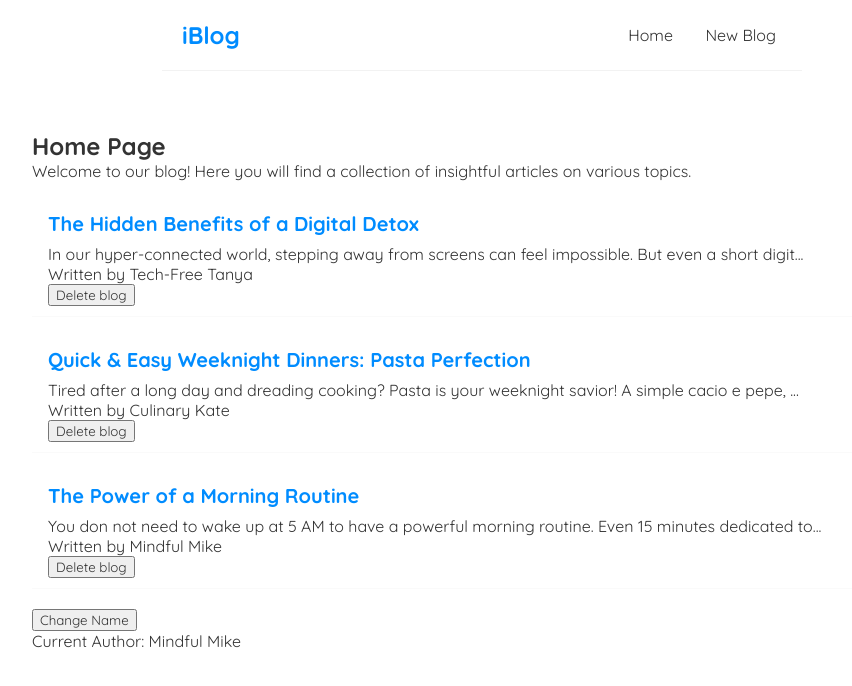
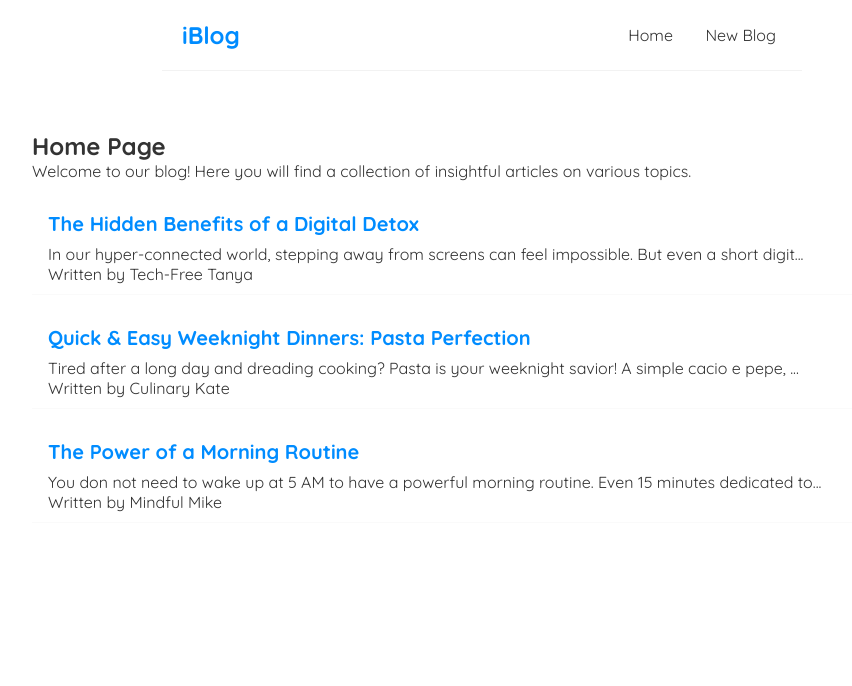
Before and after one commit to AbdullaAlmarzooq/i_blog, a React (Create React App) app: page / in a window 1280 px wide. Shown: the top 686 px of the page, without its empty margins (158-1010 px from the left). Built offline with nearby package versions, Linux system fonts and the light colour scheme; data requests are answered from the project's data file.

Commit message:
setup the local database

```diff
--- a/src/BlogList.js
+++ b/src/BlogList.js
@@ -7,8 +7,6 @@ const BlogList = ({ blogs, title, handleDelete }) => {
                     <h2>{blog.title}</h2>
                     <p>{blog.body.substring(0, 100)}...</p>
                     <p>Written by {blog.author}</p>
-                    <button onClick={() => handleDelete(blog.id)}>Delete blog</button>
-
                 </div>
 
             ))}
--- a/src/Home.js
+++ b/src/Home.js
@@ -2,32 +2,33 @@ import { useState, useEffect } from 'react';
 import BlogList from './BlogList';
 
 const Home = () => {
-    const [blogs, setBlogs] = useState([
-        { title: 'The Hidden Benefits of a Digital Detox', body: 'In our hyper-connected world, stepping away from screens can feel impossible. But even a short digital detox offers surprising benefits. Imagine clearer thoughts, improved sleep, and a renewed appreciation for your surroundings. It is not about abandoning technology forever, but about creating intentional breaks to recharge your mind and spirit. Try it for a day, and you might just discover a calmer, more present you.', author: 'Tech-Free Tanya', id: 1 },
-        { title: 'Quick & Easy Weeknight Dinners: Pasta Perfection', body: 'Tired after a long day and dreading cooking? Pasta is your weeknight savior! A simple cacio e pepe, a quick pesto toss with cherry tomatoes, or even just butter and parmesan can be on the table in minutes. Don not overthink it. Focus on fresh ingredients and simple preparations. You deserve a delicious, no-fuss meal.', author: 'Culinary Kate', id: 2 },
-        { title: 'The Power of a Morning Routine', body: 'You don not need to wake up at 5 AM to have a powerful morning routine. Even 15 minutes dedicated to yourself can set a positive tone for the day. Whether it is five minutes of meditation, sipping your coffee in silence, or jotting down your priorities, establishing a small ritual can significantly boost your productivity and well-being. Start small, be consistent, and watch the magic happen.', author: 'Mindful Mike', id: 3 }
-    ]);
+    const [blogs, setBlogs] = useState(null);
 
     const [name, setName] = useState('Mindful Mike');
 
-    const handleDelete = (id) => {
-        const newBlogs = blogs.filter((blog) => blog.id !== id);
-        setBlogs(newBlogs);
-    };
 
     useEffect(() => {
-        console.log('Blogs fetched or updated');
-        console.log(name);
-    }, [name]);
+
+        fetch('http://localhost:8000/blogs')
+            .then(res => {
+                if (!res.ok) {
+                    throw Error('Could not fetch the data for that resource');
+                }
+                return res.json();
+            })
+            .then(data => {
+                setBlogs(data);
+            })
+            .catch(err => {
+                console.error(err.message);
+            });
+    },[]);
 
     return (
         <div className="Home">
             <h2>Home Page</h2>
             <p>Welcome to our blog! Here you will find a collection of insightful articles on various topics.</p>
-            <BlogList blogs={blogs} title="List of all blogs" handleDelete={handleDelete} />
-            <button onClick={() => setName('Abdulla Almarzooq')}>Change Name</button>
-            <p>Current Author: {name}</p>
-
+            {blogs && <BlogList blogs={blogs} title="List of all blogs" />}
         </div>
     );
 };
```
